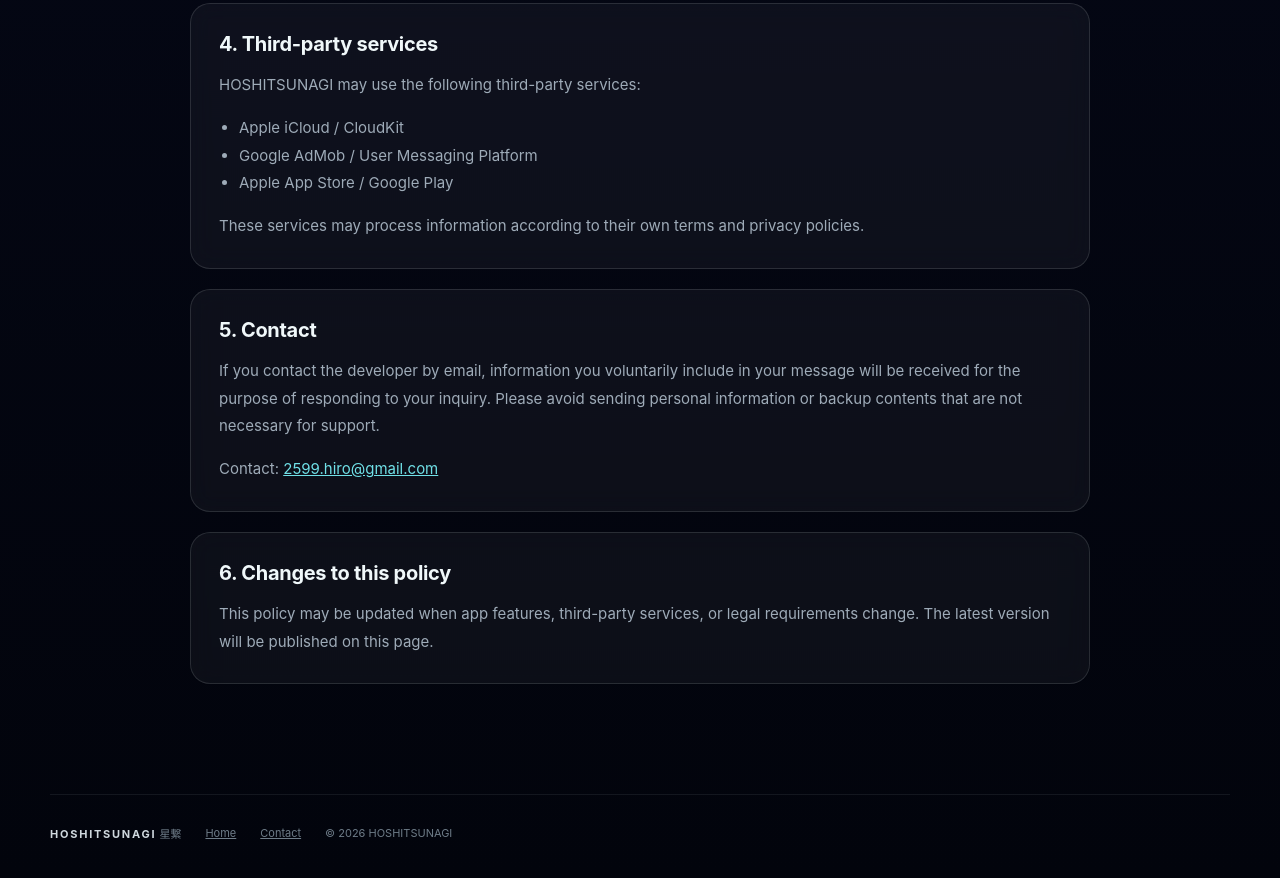
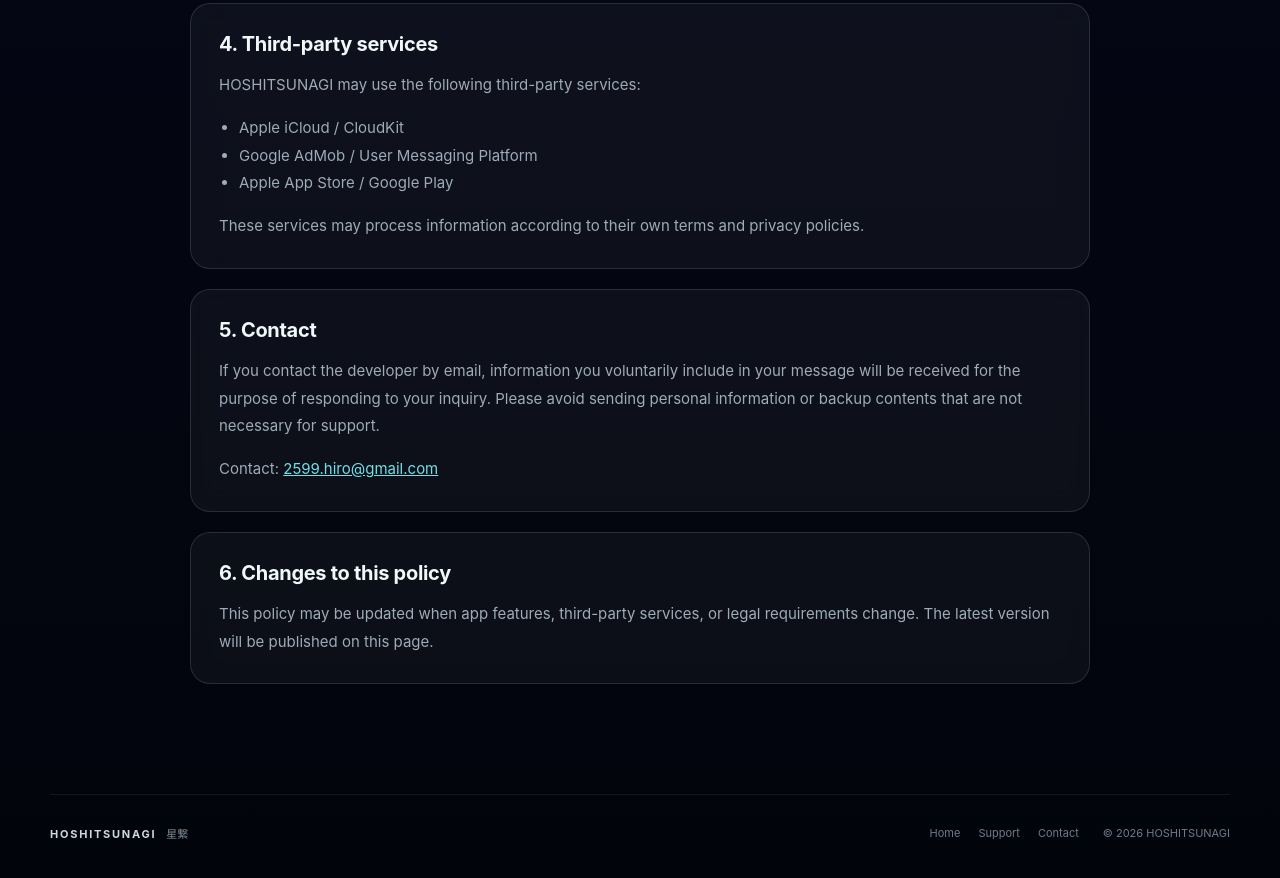
Before and after one commit to hiro259/hiro259.github.io, a plain HTML site: page hoshitsunagi/privacy/index.html in a window 1280 px wide. Shown: the part 1612-2490 px from the top of the page. Drawn offline with Linux system fonts and the light colour scheme.

Commit message:
chore: connect privacy page to support

```diff
--- a/hoshitsunagi/privacy/index.html
+++ b/hoshitsunagi/privacy/index.html
@@ -117,10 +117,12 @@
 <body>
   <header class="site-header">
     <a class="brand" href="../" aria-label="HOSHITSUNAGI home">
-      <span class="brand-kanji">星繋</span>
       <span class="brand-roman">HOSHITSUNAGI</span>
     </a>
-    <span class="status">PRIVACY</span>
+    <nav class="header-nav" aria-label="Secondary navigation">
+      <a href="../support/">Support</a>
+      <span class="status">PRIVACY</span>
+    </nav>
   </header>
 
   <main class="privacy-shell">
@@ -297,13 +299,16 @@
   </main>
 
   <footer class="site-footer">
-    <div>
+    <div class="footer-brand">
       <span class="footer-title">HOSHITSUNAGI</span>
-      <span class="footer-kanji">星繋</span>
+      <span class="footer-subtitle">星繋</span>
     </div>
-    <a href="../">Home</a>
-    <a href="mailto:2599.hiro@gmail.com">Contact</a>
-    <span>© 2026 HOSHITSUNAGI</span>
+    <nav class="footer-links" aria-label="Footer navigation">
+      <a href="../">Home</a>
+      <a href="../support/">Support</a>
+      <a href="mailto:2599.hiro@gmail.com">Contact</a>
+    </nav>
+    <span class="copyright">© 2026 HOSHITSUNAGI</span>
   </footer>
 
   <script>
```
